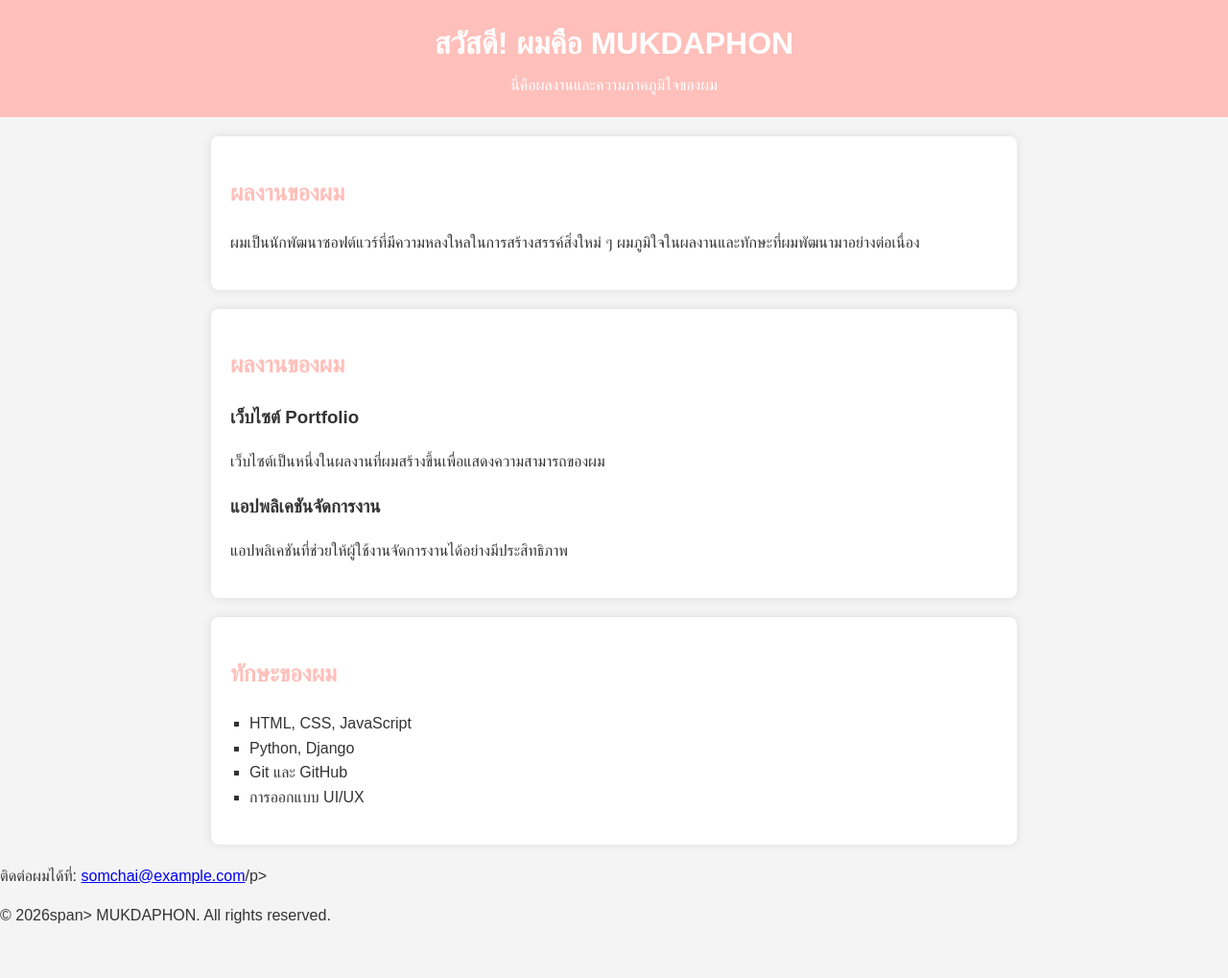
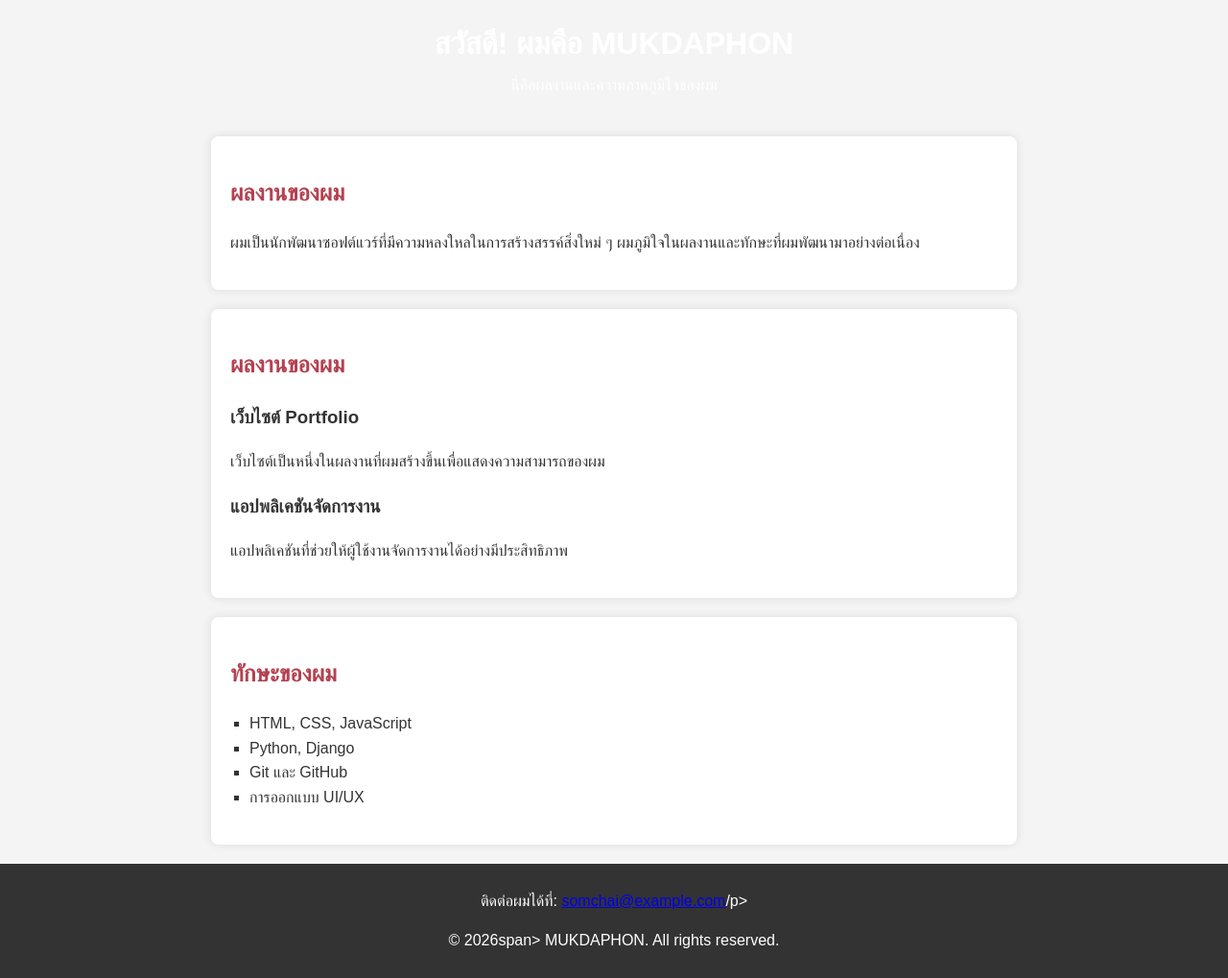
Before and after one commit to 0655639620Gaem/0655639620Gaem.github.io, a plain HTML site: page index.html in a window 1280 px wide. Shown: the whole page at 96% size. Before the commit the page ends 983 px from the top, so only its background shows below. Drawn offline with Linux system fonts and the light colour scheme.

Commit message:
Update style.css

```diff
--- a/style.css
+++ b/style.css
@@ -7,7 +7,7 @@ body {
   color: #333;
 }
 header {
-    background: #ffbfba;
+  background: b34251;
   color: white;
   padding: 20px 0;
   text-align: center;
@@ -25,13 +25,13 @@ section {
   background: white;
   border-radius: 8px;
   box-shadow: 0 0 10px rgba(0, 0, 0, 0.1);
+}
 h2 {
-    color: #ffbfba;
+    color: #b34251;
 }
 .project {
     margin-bottom: 20px;
 }
-
 .project h3 {
   margin: 0 0 10px;
   color: #333;
@@ -49,4 +49,5 @@ footer {
 }
 footer a {
  color:
+  text-decoration: none;
 }
```
Lines whose indentation alone changed are shown as unchanged.
